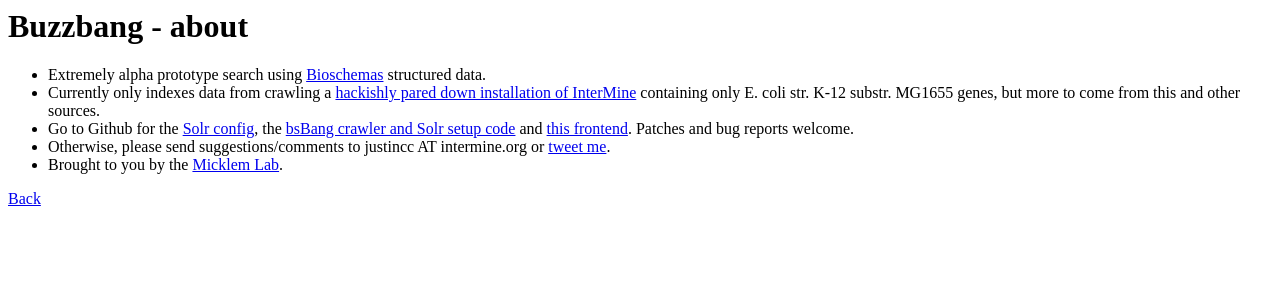
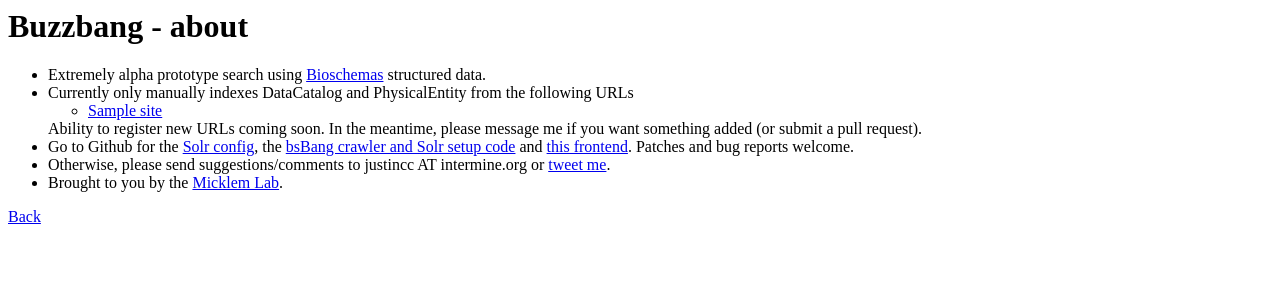
Before and after one commit to buzzbangorg/bsbang-frontend, a Flask app: template templates/about.html in a window 1280 px wide. Shown: the top 300 px of the page. Run offline with Flask 2, Linux system fonts and the light colour scheme; the template is opened without the code that fills it: most values are stand-ins (such as "Sample title", 1, 10 or a date in 2020); parts of the project's set-up code (start-up, migrations or seed data) failed here and were passed over.

Commit message:
automatically generate list of crawled sites in about page

```diff
--- a/app.py
+++ b/app.py
@@ -28,7 +28,14 @@
 
 @app.route('/about')
 def about():
-    return render_template('about.html')
+    params = {'q': 'AT_type:DataCatalog'}
+    r = requests.post(app.config['SOLR_SELECT_URL'], data=params)
+    results = json.loads(r.text)
+    sites = set()
+    for result in results['response']['docs']:
+        sites.add(result['url'])
+
+    return render_template('about.html', sites=sites)
 
 
 class SearchForm(FlaskForm):
--- a/templates/about.html
+++ b/templates/about.html
@@ -6,8 +6,13 @@
         <p>
             <ul>
                 <li>Extremely alpha prototype search using <a href="http://bioschemas.org">Bioschemas</a> structured data.</li>
-                <li>Currently only indexes data from crawling a <a href="http://beta.synbiomine.org">hackishly pared down installation of InterMine</a>
-                containing only E. coli str. K-12 substr. MG1655 genes, but more to come from this and other sources.</li>
+                <li>Currently only manually indexes DataCatalog and PhysicalEntity from the following URLs
+                    <ul>
+                        {% for site in sites %}
+                            <li><a href='{{ site }}'>{{ site }}</a></li>
+                        {% endfor %}
+                    </ul>
+                Ability to register new URLs coming soon. In the meantime, please message me if you want something added (or submit a pull request).</li>
                 <li>Go to Github for the <a href="https://github.com/justinccdev/bsbang-solr-config">Solr config</a>,
                 the <a href="https://github.com/justinccdev/bsbang-crawler">bsBang crawler and Solr setup code</a>
                 and <a href="https://github.com/justinccdev/bsbang-frontend">this frontend</a>. Patches and bug reports welcome.</li>
```
